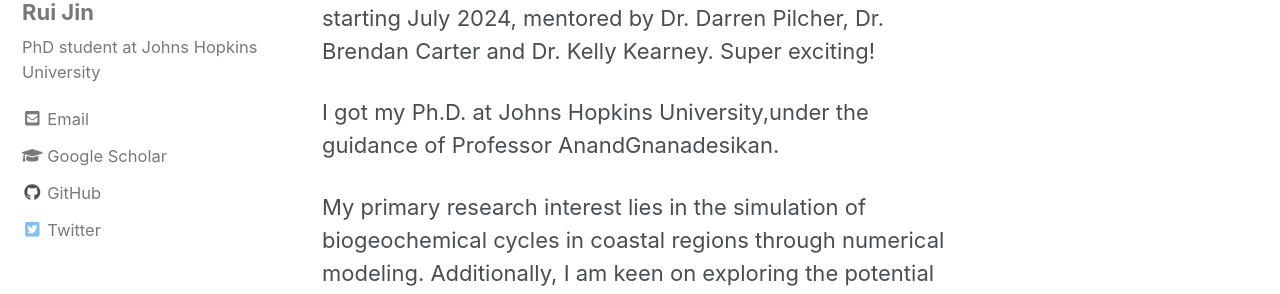
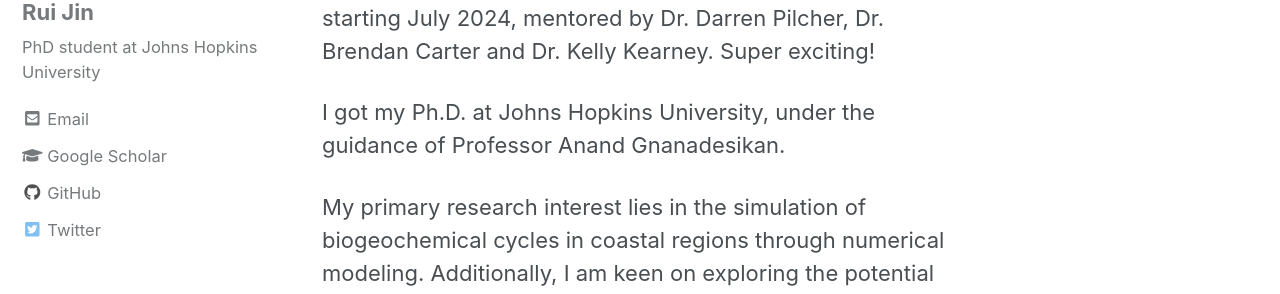
Before and after one commit to RuiJinSZ/RuiJinSZ.github.io, a Jekyll site: the page built from _pages/about.md, in a window 1280 px wide and 900 px high. Shown: the part 265-559 px from the top of the window. Built offline with Jekyll 4.4.1, drawn with Linux system fonts in a browser that asks for light colours; nearby versions of some CDN libraries.

Commit message:
update typo

```diff
--- a/_pages/about.md
+++ b/_pages/about.md
@@ -10,6 +10,6 @@ redirect_from:
 
 I will join UW CICOES / PMEL as a postdoctoral researcher starting July 2024, mentored by Dr. Darren Pilcher, Dr. Brendan Carter and Dr. Kelly Kearney. Super exciting!
 
-I got my Ph.D. at Johns Hopkins University,under the guidance of Professor AnandGnanadesikan.
+I got my Ph.D. at Johns Hopkins University, under the guidance of Professor Anand Gnanadesikan.
 
 My primary research interest lies in the simulation of biogeochemical cycles in coastal regions through numerical modeling. Additionally, I am keen on exploring the potential of machine learning techniques to analyze observational data and outputs of ESMs to better understand the underlying drivers of these biogeochemical processes.
```
Also changed, not shown: _pages/research.md (+1 -1 lines), 1 other file.
